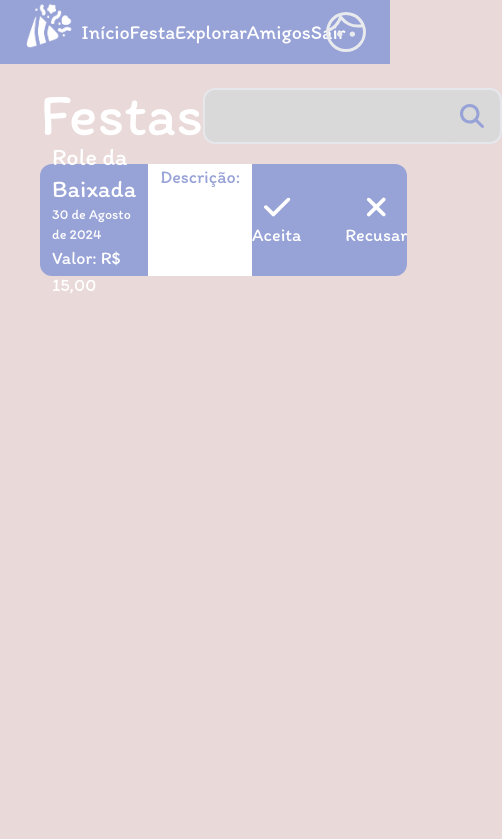
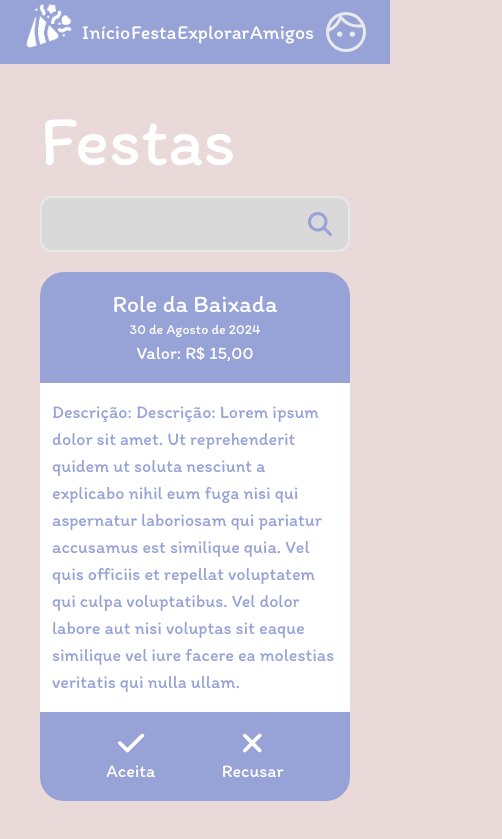
Before and after one commit to RafhaelMilanes/Front-end-PI, a Next.js app in the folder festa-pi-iesb/: page /festas in a window 390 px wide. Shown: the top 839 px of the page, 502 px wide, since content can reach past the window. Built offline with nearby package versions, Linux system fonts and the light colour scheme.

Commit message:
Ajuste de responsividade na pagina festa e perfil(componentes ticket, navBar e perfil) Close #27

```diff
--- a/festa-pi-iesb/src/app/(index)/festas/page.tsx
+++ b/festa-pi-iesb/src/app/(index)/festas/page.tsx
@@ -4,20 +4,16 @@ import { SearchInput } from "@/components/ui/search-input";
 import { Ticket } from "@/components/ui/ticket";
 
 export default function page() {
-return (
+  return (
     <>
-    <NavBar />
-    <div className="flex justify-between items-center w-full px-10">
-        <h1 className="text-6xl text-white">Festas</h1>
-        <div className="w-[328px] ml-auto pt-6">
-            <SearchInput />
+      <NavBar />
+      <div className="grid grid-row items-center w-full pt-10 px-10 grid-rows-[repeat(auto-fit,minmax(50px,1fr))] grid-cols-[repeat(auto-fit,minmax(300px,1fr))]">
+        <h1 className="text-white pb-5 text-7xl">Festas</h1>
+        <div>
+          <SearchInput />
         </div>
-    </div>
-    <Ticket
-        title="Role da Baixada"
-        date="30 de Agosto de 2024"
-        value="R$ 15,00"
-    />
+      </div>
+      <Ticket/>
     </>
-);
+  );
 }
--- a/festa-pi-iesb/src/app/(index)/perfil/editar/page.tsx
+++ b/festa-pi-iesb/src/app/(index)/perfil/editar/page.tsx
@@ -1,5 +1,6 @@
 import NavBar from "@/components/ui/navBar";
 import EditarPerfil from "@/components/ui/editarPerfil";
+import Link from "next/link";
 
 
 export default function Page() {
@@ -7,6 +8,7 @@ export default function Page() {
         <>
             <NavBar />
             <EditarPerfil />
+            <Link href="/"><p>Sair</p></Link>
         </>
     )
 }
--- a/festa-pi-iesb/src/app/(index)/perfil/page.tsx
+++ b/festa-pi-iesb/src/app/(index)/perfil/page.tsx
@@ -1,12 +1,19 @@
 import NavBar from "@/components/ui/navBar";
 import Perfil from "@/components/ui/perfil";
-
+import Link from "next/link";
 
 export default function Page() {
-    return(
-        <>
-            <NavBar />
-            <Perfil />
-        </>
-    )
+  return (
+    <>
+      <NavBar />
+      <div className="flex flex-col items-center">
+        <Perfil />
+        <Link href="/">
+          <div className="flex justify-center items-center px-16 py-3 mb-10 text-3xl bg-[#97A2D7] text-white rounded-3xl	">
+            Sair
+          </div>
+        </Link>
+      </div>
+    </>
+  );
 }
--- a/festa-pi-iesb/src/components/ui/input.tsx
+++ b/festa-pi-iesb/src/components/ui/input.tsx
@@ -34,7 +34,7 @@ export const Input = ({
     }
   };
   return (
-    <div className="mb-5">
+    <div className="">
       {label && <label className="">{label}</label>}
 
       <div className="flex items-center h-14 rounded-xl border-2 bg-[#D9D9D9] transition-colors duration-200 focus-within:border-[#97A2D7]">
--- a/festa-pi-iesb/src/components/ui/navBar.tsx
+++ b/festa-pi-iesb/src/components/ui/navBar.tsx
@@ -10,7 +10,6 @@ function NavBar() {
         <Link href="/festas"><p>Festa</p></Link>
         <Link href="/explorar"><p>Explorar</p></Link>
         <Link href="/amigos"><p>Amigos</p></Link>
-        <Link href="/"><p>Sair</p></Link>
       </div>
       <Link href="/perfil" className="flex items-center">
         <img src="/assets/images/profile_icon.svg" alt="" />
--- a/festa-pi-iesb/src/components/ui/ticket.tsx
+++ b/festa-pi-iesb/src/components/ui/ticket.tsx
@@ -1,40 +1,123 @@
-import { FontAwesomeIcon } from '@fortawesome/react-fontawesome';
-import { faCheck, faTimes  } from '@fortawesome/free-solid-svg-icons';
+import { useEffect, useState } from "react";
+import { FontAwesomeIcon } from "@fortawesome/react-fontawesome";
+import { faCheck, faTimes } from "@fortawesome/free-solid-svg-icons";
 
-type pros = {
-    title: string;
-    date: string;
-    value: string;
-    description?: string;
-}
+export const useScreenWidth = () => {
+  const [screenWidth, setScreenWidth] = useState<number>(window.innerWidth);
 
-export const Ticket = ({title, date, value, description}: pros) => {
+  const handleWindowSizeChange = () => {
+    setScreenWidth(window.innerWidth);
+  };
+
+  useEffect(() => {
+    window.addEventListener("resize", handleWindowSizeChange);
+    return () => {
+      window.removeEventListener("resize", handleWindowSizeChange);
+    };
+  }, []);
+
+  return screenWidth;
+};
+
+export const Ticket = () => {
+  const items = [
+    {
+      title: "Role da Baixada",
+      date: "30 de Agosto de 2024",
+      value: "R$ 15,00",
+      description:
+        "Descrição: Lorem ipsum dolor sit amet. Ut reprehenderit quidem ut soluta nesciunt a explicabo nihil eum fuga nisi qui aspernatur laboriosam qui pariatur accusamus est similique quia. Vel quis officiis et repellat voluptatem qui culpa voluptatibus. Vel dolor labore aut nisi voluptas sit eaque similique vel iure facere ea molestias veritatis qui nulla ullam. ",
+    },
+    {
+      title: "Role da Baixada",
+      date: "30 de Agosto de 2024",
+      value: "R$ 15,00",
+      description:
+        "Descrição: Lorem ipsum dolor sit amet. Ut reprehenderit quidem ut soluta nesciunt a explicabo nihil eum fuga nisi qui aspernatur laboriosam qui pariatur accusamus est similique quia. Vel quis officiis et repellat voluptatem qui culpa voluptatibus. Vel dolor labore aut nisi voluptas sit eaque similique vel iure facere ea molestias veritatis qui nulla ullam. ",
+    },
+  ];
+
+  const tamanhoTela = useScreenWidth();
+
   return (
     <>
-        <div className="flex w-full h-28 px-10">
+      {tamanhoTela > 735 ? (
+        <ul>
+          {items.map((item, index) => (
+            <li className="w-full my-8 px-10" key={index}>
+              <div className="flex justify-center w-full">
                 {/* Parte Esquerda */}
-        <div className="flex-col bg-[#97A2D7] w-80  text-white flex justify-center items-start px-3 rounded-s-xl">
-            <p className="text-2xl">{title}</p>
-            <p className="text-sm">{date}</p>
-            <p>Valor: {value}</p>
+                <div className="w-[30%] py-3 flex-col bg-[#97A2D7] text-white flex justify-center items-start px-8 rounded-s-3xl">
+                  <p className="text-2xl">{item.title}</p>
+                  <p className="text-sm">{item.date}</p>
+                  <p>Valor: {item.value}</p>
                 </div>
 
                 {/* Parte Central */}
-        <div className="flex-1 bg-white flex justify-start items-start px-3">
-            <p>Descrição: {description}</p>
+                <div className="w-[40%] bg-white flex justify-start items-start px-3">
+                  <p>Descrição: {item.description}</p>
                 </div>
 
                 {/* Parte Direita */}
-        <div className="flex-1 bg-[#97A2D7]  text-white flex justify-center items-center rounded-e-xl gap-9 space-x-2">
+                <div className="w-[20%] bg-[#97A2D7] justify-around	 text-white flex justify-center items-center rounded-e-3xl">
                   <button className="flex flex-col items-center">
-            <FontAwesomeIcon icon={faCheck} className="text-white text-3xl" />
+                    <FontAwesomeIcon
+                      icon={faCheck}
+                      className="text-white text-3xl"
+                    />
                     <p>Aceita</p>
                   </button>
                   <button className="flex flex-col items-center">
-            <FontAwesomeIcon icon={faTimes} className="text-white text-3xl" />
+                    <FontAwesomeIcon
+                      icon={faTimes}
+                      className="text-white text-3xl"
+                    />
                     <p>Recusar</p>
                   </button>
                 </div>
               </div>
+            </li>
+          ))}
+        </ul>
+      ) : (
+        <ul>
+          {items.map((item, index) => (
+            <li className="w-full px-10 py-5" key={index}>
+              <div className="">
+                {/* Parte Top Mobile*/}
+                <div className="flex flex-col items-center bg-[#97A2D7] text-white py-4 rounded-t-3xl">
+                  <p className="text-2xl">{item.title}</p>
+                  <p className="text-sm">{item.date}</p>
+                  <p>Valor: {item.value}</p>
+                </div>
+
+                {/* Parte Central Mobile*/}
+                <div className="bg-white py-4 px-3">
+                  <p>Descrição: {item.description}</p>
+                </div>
+
+                {/* Parte Down Mobile*/}
+                <div className="flex flex-row justify-evenly items-center bg-[#97A2D7] text-white py-4 rounded-b-3xl">
+                  <button className="flex flex-col items-center">
+                    <FontAwesomeIcon
+                      icon={faCheck}
+                      className="text-white text-3xl"
+                    />
+                    <p>Aceita</p>
+                  </button>
+                  <button className="flex flex-col items-center">
+                    <FontAwesomeIcon
+                      icon={faTimes}
+                      className="text-white text-3xl"
+                    />
+                    <p>Recusar</p>
+                  </button>
+                </div>
+              </div>
+            </li>
+          ))}
+        </ul>
+      )}
     </>
-);}
+  );
+};
```
Also changed, not shown: festa-pi-iesb/src/app/(index)/home/page.tsx (+5 -3 lines). Lines whose indentation alone changed are shown as unchanged.
